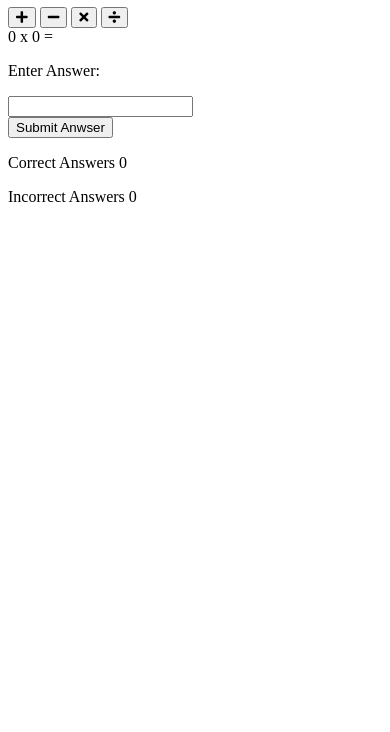
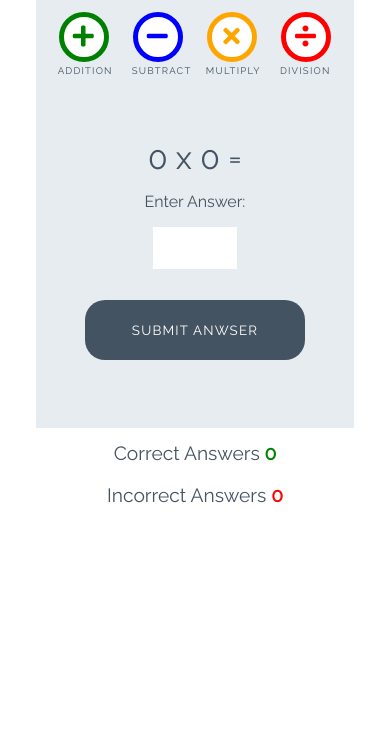
Before and after one commit to phillywhitty/love-maths, a plain HTML site: page index.html in a window 390 px wide. Shown: the part 112-844 px from the top of the page. Drawn offline with Linux system fonts and the light colour scheme.

Commit message:
add styles to game

```diff
--- a/assets/css/style.css
+++ b/assets/css/style.css
@@ -0,0 +1,253 @@
+/* --------- Global style */
+
+body {
+    background-color: white;
+    font-family: "Raleway", sans-serif;
+    color: #445361;
+    text-align: center;
+}
+
+/* --------- Heading */
+
+.heading {
+    text-align: center;
+    font-size: 2.5rem;
+}
+
+.logo {
+    height: 40px;
+    padding-right: 5px;
+}
+
+/* --------- Game layout */
+
+.game-area {
+    background-color: #E6ECF0;
+    box-sizing: border-box;
+    width: 85%;
+    height: 65vh;
+    max-height: 450px;
+    max-width: 830px;
+    margin-left: auto;
+    margin-right: auto;
+    padding: 1%;
+}
+
+.question-area {
+    width: 50%;
+    font-size: 2rem;
+    margin: auto;
+    padding: 50px 0;
+}
+
+.question-area span {
+    padding: 0 15px;
+}
+
+.score-area {
+    margin: 5px auto;
+    width: 60%;
+    font-size: 1.2rem;
+}
+
+.controls-area {
+    width: 85%;
+    margin: 30px auto;
+}
+
+#score {
+    color: green;
+    font-weight: bold;
+}
+
+#incorrect {
+    color: red;
+    font-weight: bold;
+}
+
+.answer-message {
+    display: none;
+    font-size: 1rem;
+}
+
+#answer-box {
+    border: none;
+    color: #445361;
+    display: inline-block;
+    height: 40px;
+    width: 80px;
+    font-size: 1.2rem;
+}
+
+.scores {
+    display: inline-block;
+    padding: 25px;
+}
+
+/* --------- Buttons */
+
+.btn {
+    width: 220px;
+    height: 60px;
+    font-family: "Raleway", sans-serif;
+    text-transform: uppercase;
+    letter-spacing: 1.2px;
+    color: white;
+}
+
+.btn:focus {
+    outline: none;
+}
+
+.btn--big {
+    padding-top: 10px;
+    border-radius: 50%;
+    background-color: white;
+    border: 10px solid;
+    width: 100px;
+    height: 100px;
+    font-size: 3.2rem;
+    margin: 0 30px;
+    transition: all 0.5s;
+}
+
+.btn--big::after{
+    content: attr(data-type);
+    font-size: 1rem;
+    color: #445361;
+    position: relative;
+    left: 0.5em;
+
+}
+
+.btn--blue {
+    border-color: blue;
+    color: blue;
+}
+
+.btn--blue:active,
+.btn--blue:hover {
+    background-color: darkblue;
+    color: white;
+}
+
+.btn--orange {
+    border-color: orange;
+    color: orange;
+}
+
+.btn--orange:active,
+.btn--orange:hover {
+    background-color: darkorange;
+    color: white;
+}
+
+.btn--red {
+    border-color: red;
+    color: red;
+}
+
+.btn--red:active,
+.btn--red:hover {
+    background-color: darkred;
+    color: white;
+}
+
+.btn--green {
+    border-color: green;
+    color: green;
+}
+
+.btn--green:active,
+.btn--green:hover {
+    background-color: darkgreen;
+    color: white;
+}
+
+.btn--gray {
+    margin-top: 25px;
+    background-color: #445361;
+    border: 1px transparent;
+    border-radius: 20px;
+}
+
+.btn--gray:active,
+.btn--gray:hover {
+    background-color: #0d1013;
+}
+
+/* --------- Media queries */
+
+@media (max-width: 414px) {
+    .controls-area {
+        width: 100%;
+    }
+
+    .btn--big {
+        margin: 0 10px;
+        padding: 5px;
+        border: 5px solid;
+        width: 50px;
+        height: 50px;
+        font-size: 1.5rem;
+    }
+
+    .btn--big::after {
+        font-size: 0.6rem;
+        left: -0.7rem;
+    }
+
+    .question-area {
+        padding: 10% 0;
+        width: 100%;
+    }
+
+    .question-area span {
+        padding: 0;
+    }
+
+    .answer-message {
+        display: block;
+    }
+
+    #answer-box {
+        display: block;
+        margin: 0 auto;
+    }
+    .btn--gray {
+        margin-top: 0;
+    }
+
+    .score-area {
+        width: 100%;
+    }
+
+    .scores {
+        margin: 0.5em auto;
+        display: block;
+        padding: 5px;
+    }
+
+    .heading {
+        font-size: 2rem;
+    }
+}
+
+@media (max-width: 320px) {
+    .game-area {
+        height: 70vh;
+    }
+
+    .controls-area {
+        width: 75%;
+        margin: 10px auto;
+    }
+
+    .btn--big {
+        margin: 10px 10px;
+    }
+    .question-area {
+        padding: 10px 0;
+    }
+
+}
--- a/index.html
+++ b/index.html
@@ -21,16 +21,16 @@
 
     <div class="game-area">
         <div class="controls-area">
-            <button class="btn btn--big btn--green">
+            <button data-type="addition" class="btn btn--big btn--green">
                 <i class="fas fa-plus"></i>
             </button>
-            <button class="btn btn--big btn--blue">
+            <button data-type="subtract" class="btn btn--big btn--blue">
                 <i class="fas fa-minus"></i>
             </button>
-            <button class="btn btn--big btn--orange">
+            <button data-type="multiply" class="btn btn--big btn--orange">
                 <i class="fas fa-times"></i>
             </button>
-            <button class="btn btn--big btn--red">
+            <button data-type="division" class="btn btn--big btn--red">
                 <i class="fas fa-divide"></i>
             </button>
         </div>
@@ -44,7 +44,7 @@
 
         </div>
 
-        <button class="btn btn--gray">Submit Anwser</button>
+        <button data-type="submit" class="btn btn--gray">Submit Anwser</button>
 
     </div>
 
```
